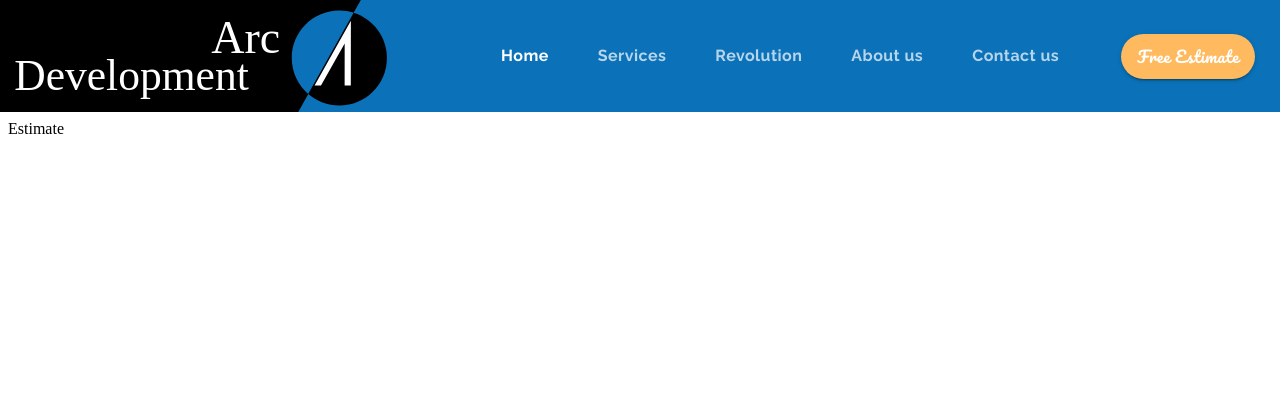
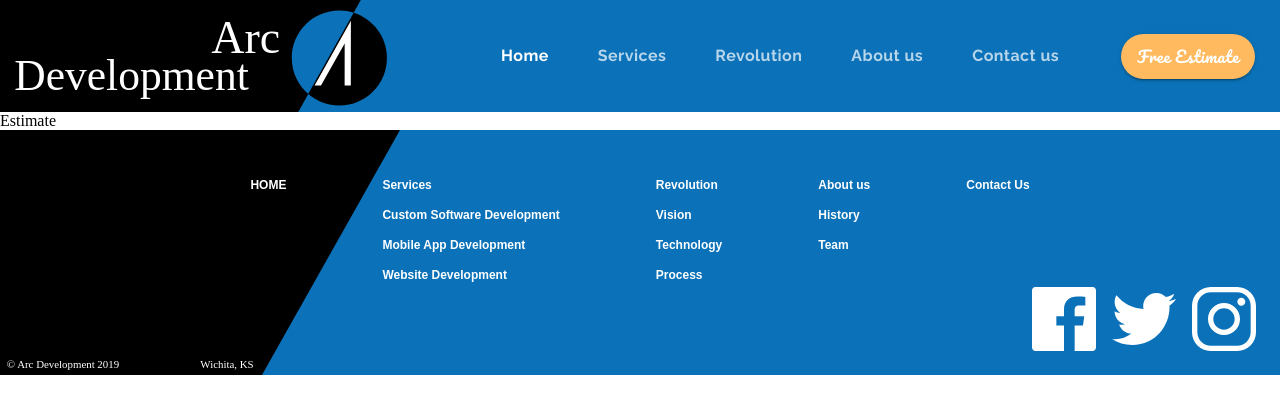
Before and after one commit to naymyolwin/arc-development, a React (Create React App) app: page /estimate in a window 1280 px wide. Shown: the top 414 px of the page. Built offline with nearby package versions, Linux system fonts and the light colour scheme.

Commit message:
footer completed

```diff
--- a/public/index.html
+++ b/public/index.html
@@ -9,7 +9,7 @@
       name="description"
       content="Web site created using create-react-app"
     />
-    <link rel="apple-touch-icon" href="%PUBLIC_URL%/logo192.png" />
+
     <!--
       manifest.json provides metadata used when your web app is installed on a
       user's mobile device or desktop. See https://developers.google.com/web/fundamentals/web-app-manifest/
@@ -29,7 +29,7 @@
     -->
     <title>Arc Development</title>
   </head>
-  <body>
+  <body style="margin : 0">
     <noscript>You need to enable JavaScript to run this app.</noscript>
     <div id="root"></div>
     <!--
--- a/src/App.js
+++ b/src/App.js
@@ -1,15 +1,24 @@
-import React from "react";
+import React, { useState } from "react";
 import { ThemeProvider } from "@material-ui/core/styles";
 import { BrowserRouter as Router, Switch, Route } from "react-router-dom";
 
 import Header from "./components/Header";
 import theme from "./ui/Theme";
+import Footer from "./components/Footer";
 
 function App() {
+  const [selectedIndex, setSelectedIndex] = useState(0);
+  const [value, setValue] = useState(0);
+
   return (
     <ThemeProvider theme={theme}>
       <Router>
-        <Header />
+        <Header
+          value={value}
+          setValue={setValue}
+          selectedIndex={selectedIndex}
+          setSelectedIndex={setSelectedIndex}
+        />
         <Switch>
           <Route exact path="/" component={() => <div>Home</div>} />
           <Route path="/services" component={() => <div>Services</div>} />
@@ -24,6 +33,12 @@ function App() {
           <Route path="/contact" component={() => <div>Contact</div>} />
           <Route path="/estimate" component={() => <div>Estimate</div>} />
         </Switch>
+        <Footer
+          value={value}
+          setValue={setValue}
+          selectedIndex={selectedIndex}
+          setSelectedIndex={setSelectedIndex}
+        />
       </Router>
     </ThemeProvider>
   );
--- /dev/null
+++ b/src/components/Footer.js
@@ -0,0 +1,262 @@
+import React from "react";
+import { makeStyles } from "@material-ui/core/styles";
+import Grid from "@material-ui/core/Grid";
+import { Link } from "react-router-dom";
+import Hidden from "@material-ui/core/Hidden";
+import footerAdornment from "../assets/Footer Adornment.svg";
+import facebook from "../assets/facebook.svg";
+import twitter from "../assets/twitter.svg";
+import instgram from "../assets/instagram.svg";
+
+const useStyles = makeStyles((theme) => ({
+  footer: {
+    backgroundColor: theme.palette.common.blue,
+    width: "100%",
+    zIndex: 1302,
+    position: "relative",
+  },
+  adornment: {
+    width: "25em",
+    verticalAlign: "bottom",
+    [theme.breakpoints.down("md")]: {
+      width: "21em",
+    },
+    [theme.breakpoints.down("xs")]: {
+      width: "15em",
+    },
+  },
+  mainContainer: {
+    position: "absolute",
+  },
+  link: {
+    color: "white",
+    fontFamily: "Arial",
+    fontSize: "0.75em",
+    fontWeight: "bold",
+    textDecoration: "none",
+  },
+  gridItem: {
+    margin: "3em",
+  },
+  icon: {
+    height: "4em",
+    width: "4em",
+    [theme.breakpoints.down("xs")]: {
+      width: "2.5em",
+      height: "2.5em",
+    },
+  },
+
+  socialContainer: {
+    position: "absolute",
+    marginTop: "-6em",
+    right: "1.5em",
+    [theme.breakpoints.down("xs")]: {
+      right: "0.6em",
+    },
+  },
+}));
+
+const Footer = (props) => {
+  const classes = useStyles();
+  const { value, setValue, selectedIndex, setSelectedIndex } = props;
+
+  return (
+    <footer className={classes.footer}>
+      <Hidden mdDown>
+        <Grid container justify="center" className={classes.mainContainer}>
+          <Grid item className={classes.gridItem}>
+            <Grid container direction="column" spacing={2}>
+              <Grid
+                item
+                component={Link}
+                to="/"
+                onClick={() => setValue(0)}
+                className={classes.link}
+              >
+                HOME
+              </Grid>
+            </Grid>
+          </Grid>
+          <Grid item className={classes.gridItem}>
+            <Grid container direction="column" spacing={2}>
+              <Grid
+                item
+                component={Link}
+                to="/services"
+                onClick={() => {
+                  setValue(1);
+                  setSelectedIndex(0);
+                }}
+                className={classes.link}
+              >
+                Services
+              </Grid>
+              <Grid
+                item
+                component={Link}
+                to="/customsoftware"
+                onClick={() => {
+                  setValue(1);
+                  setSelectedIndex(1);
+                }}
+                className={classes.link}
+              >
+                Custom Software Development
+              </Grid>
+              <Grid
+                item
+                component={Link}
+                to="/mobileapps"
+                onClick={() => {
+                  setValue(1);
+                  setSelectedIndex(2);
+                }}
+                className={classes.link}
+              >
+                Mobile App Development
+              </Grid>
+              <Grid
+                item
+                component={Link}
+                to="/websites"
+                onClick={() => {
+                  setValue(1);
+                  setSelectedIndex(3);
+                }}
+                className={classes.link}
+              >
+                Website Development
+              </Grid>
+            </Grid>
+          </Grid>
+          <Grid item className={classes.gridItem}>
+            <Grid container direction="column" spacing={2}>
+              <Grid
+                item
+                component={Link}
+                to="/revolution"
+                onClick={() => setValue(2)}
+                className={classes.link}
+              >
+                Revolution
+              </Grid>
+              <Grid
+                item
+                component={Link}
+                to="/revolution"
+                onClick={() => setValue(2)}
+                className={classes.link}
+              >
+                Vision
+              </Grid>
+              <Grid
+                item
+                component={Link}
+                to="/revolution"
+                onClick={() => setValue(2)}
+                className={classes.link}
+              >
+                Technology
+              </Grid>
+              <Grid
+                item
+                component={Link}
+                to="/revolution"
+                onClick={() => setValue(2)}
+                className={classes.link}
+              >
+                Process
+              </Grid>
+            </Grid>
+          </Grid>
+          <Grid item className={classes.gridItem}>
+            <Grid container direction="column" spacing={2}>
+              <Grid
+                item
+                component={Link}
+                to="/about"
+                onClick={() => setValue(3)}
+                className={classes.link}
+              >
+                About us
+              </Grid>
+              <Grid
+                item
+                component={Link}
+                to="/about"
+                onClick={() => setValue(3)}
+                className={classes.link}
+              >
+                History
+              </Grid>
+              <Grid
+                item
+                component={Link}
+                to="/about"
+                onClick={() => setValue(3)}
+                className={classes.link}
+              >
+                Team
+              </Grid>
+            </Grid>
+          </Grid>
+          <Grid item className={classes.gridItem}>
+            <Grid container direction="column" spacing={2}>
+              <Grid
+                item
+                component={Link}
+                to="/contact"
+                onClick={() => setValue(4)}
+                className={classes.link}
+              >
+                Contact Us
+              </Grid>
+            </Grid>
+          </Grid>
+        </Grid>
+      </Hidden>
+      <img
+        className={classes.adornment}
+        alt="black decorative slash"
+        src={footerAdornment}
+      />
+      <Grid
+        container
+        justify="flex-end"
+        spacing={2}
+        className={classes.socialContainer}
+      >
+        <Grid
+          item
+          component={"a"}
+          href="https://www.facebook.com"
+          rel="noopener noreferrer"
+          target="_blank"
+        >
+          <img alt="facebook logo" src={facebook} className={classes.icon} />
+        </Grid>
+        <Grid
+          item
+          component={"a"}
+          href="https://www.twitter.com"
+          rel="noopener noreferrer"
+          target="_blank"
+        >
+          <img alt="twitter logo" src={twitter} className={classes.icon} />
+        </Grid>
+        <Grid
+          item
+          component={"a"}
+          href="https://www.instagram.com"
+          rel="noopener noreferrer"
+          target="_blank"
+        >
+          <img alt="instagram logo" src={instgram} className={classes.icon} />
+        </Grid>
+      </Grid>
+    </footer>
+  );
+};
+
+export default Footer;
--- a/src/components/Header.js
+++ b/src/components/Header.js
@@ -115,14 +115,12 @@ const Header = (props) => {
   const classes = useStyles();
   const theme = useTheme();
   const matches = useMediaQuery(theme.breakpoints.down("md"));
-
   const iOS = process.browser && /iPad|iPhone|iPod/.test(navigator.userAgent);
-
   const [openDrawer, setOpenDrawer] = useState(false);
-  const [value, setValue] = useState(0);
   const [anchorEl, setAnchorEl] = useState(null);
   const [openMenu, setOpenMenu] = useState(false);
-  const [selectedIndex, setSelectedIndex] = useState(0);
+
+  const { value, setValue, selectedIndex, setSelectedIndex } = props;
 
   const menuOptions = [
     {
@@ -181,7 +179,7 @@ const Header = (props) => {
           break;
       }
     });
-  }, [menuOptions, selectedIndex, routes, value]);
+  }, [menuOptions, selectedIndex, routes, value, props]);
 
   const handleChange = (e, newValue) => {
     setValue(newValue);
```
